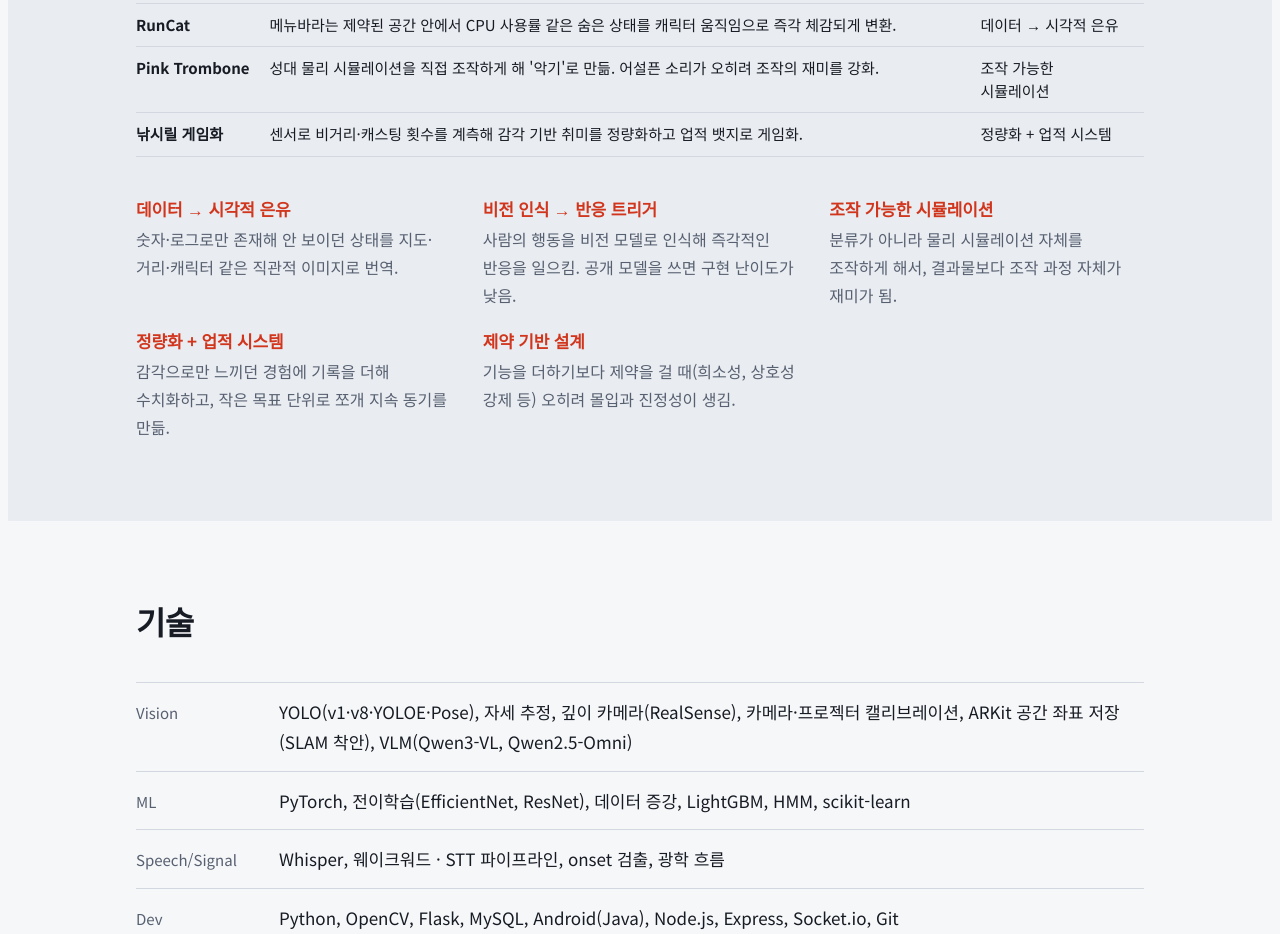
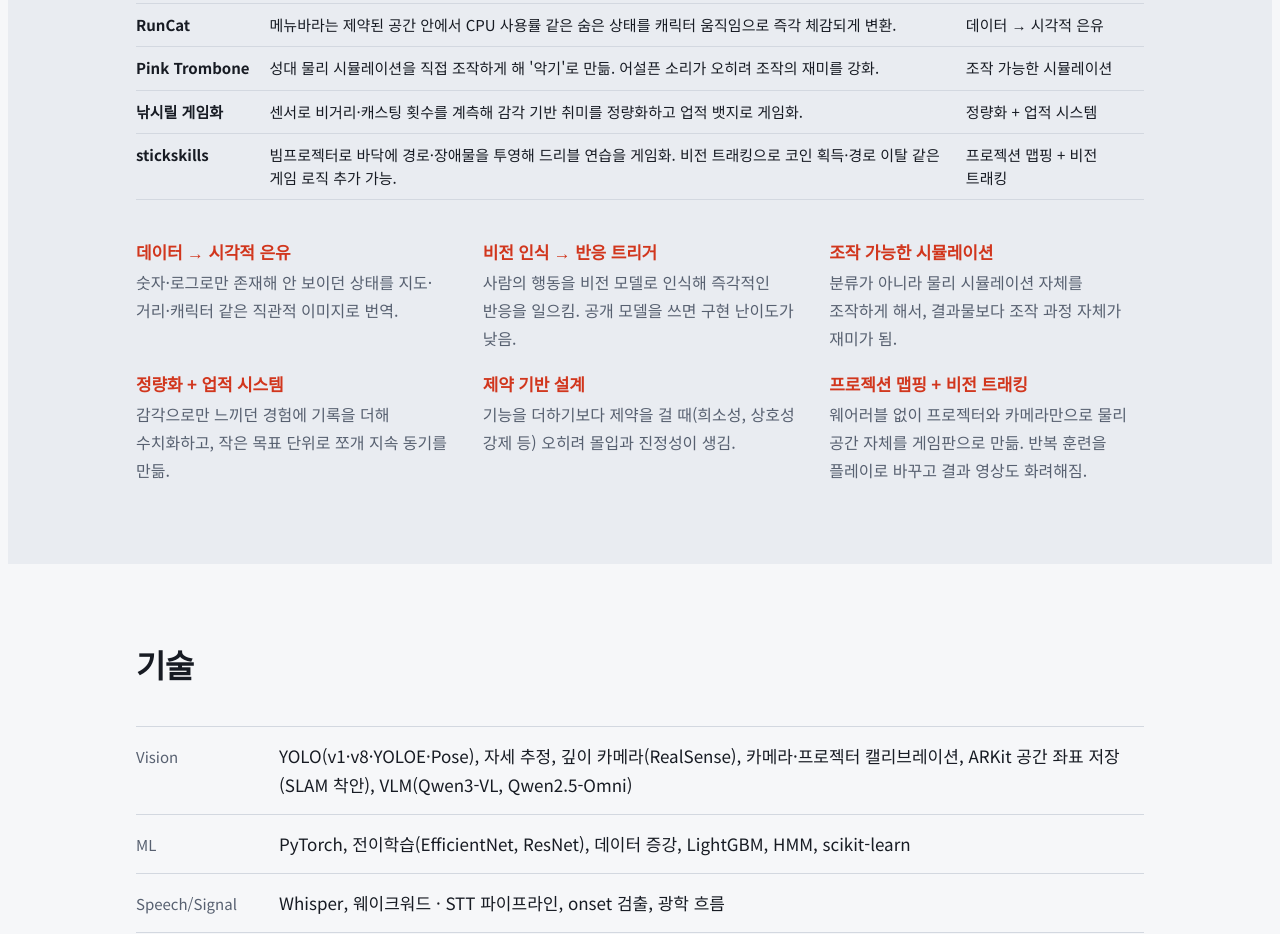
Before and after one commit to dlsy4501/portfolio, a plain HTML site: page index.html in a window 1280 px wide. Shown: the part 4240-5174 px from the top of the page. Drawn offline with Linux system fonts and the light colour scheme.

Commit message:
Add stickskills projection training reference to Product Teardown section
Co-Authored-By: Claude Sonnet 5 <noreply@anthropic.com>
Claude-Session: https://claude.ai/code/session_01VM8ZNzq28seTaCUh3hmg2h

```diff
--- a/index.html
+++ b/index.html
@@ -620,14 +620,16 @@ var TEARDOWN = [
   ["BeReal","기능을 더하지 않고 하루 1회 게시·보정 금지 같은 제약을 걸어 오히려 진정성을 확보.","제약 기반 설계"],
   ["RunCat","메뉴바라는 제약된 공간 안에서 CPU 사용률 같은 숨은 상태를 캐릭터 움직임으로 즉각 체감되게 변환.","데이터 → 시각적 은유"],
   ["Pink Trombone","성대 물리 시뮬레이션을 직접 조작하게 해 '악기'로 만듦. 어설픈 소리가 오히려 조작의 재미를 강화.","조작 가능한 시뮬레이션"],
-  ["낚시릴 게임화","센서로 비거리·캐스팅 횟수를 계측해 감각 기반 취미를 정량화하고 업적 뱃지로 게임화.","정량화 + 업적 시스템"]
+  ["낚시릴 게임화","센서로 비거리·캐스팅 횟수를 계측해 감각 기반 취미를 정량화하고 업적 뱃지로 게임화.","정량화 + 업적 시스템"],
+  ["stickskills","빔프로젝터로 바닥에 경로·장애물을 투영해 드리블 연습을 게임화. 비전 트래킹으로 코인 획득·경로 이탈 같은 게임 로직 추가 가능.","프로젝션 맵핑 + 비전 트래킹"]
 ];
 var PATTERNS = [
   ["데이터 → 시각적 은유","숫자·로그로만 존재해 안 보이던 상태를 지도·거리·캐릭터 같은 직관적 이미지로 번역."],
   ["비전 인식 → 반응 트리거","사람의 행동을 비전 모델로 인식해 즉각적인 반응을 일으킴. 공개 모델을 쓰면 구현 난이도가 낮음."],
   ["조작 가능한 시뮬레이션","분류가 아니라 물리 시뮬레이션 자체를 조작하게 해서, 결과물보다 조작 과정 자체가 재미가 됨."],
   ["정량화 + 업적 시스템","감각으로만 느끼던 경험에 기록을 더해 수치화하고, 작은 목표 단위로 쪼개 지속 동기를 만듦."],
-  ["제약 기반 설계","기능을 더하기보다 제약을 걸 때(희소성, 상호성 강제 등) 오히려 몰입과 진정성이 생김."]
+  ["제약 기반 설계","기능을 더하기보다 제약을 걸 때(희소성, 상호성 강제 등) 오히려 몰입과 진정성이 생김."],
+  ["프로젝션 맵핑 + 비전 트래킹","웨어러블 없이 프로젝터와 카메라만으로 물리 공간 자체를 게임판으로 만듦. 반복 훈련을 플레이로 바꾸고 결과 영상도 화려해짐."]
 ];
 
 var app = document.getElementById("app");
```
